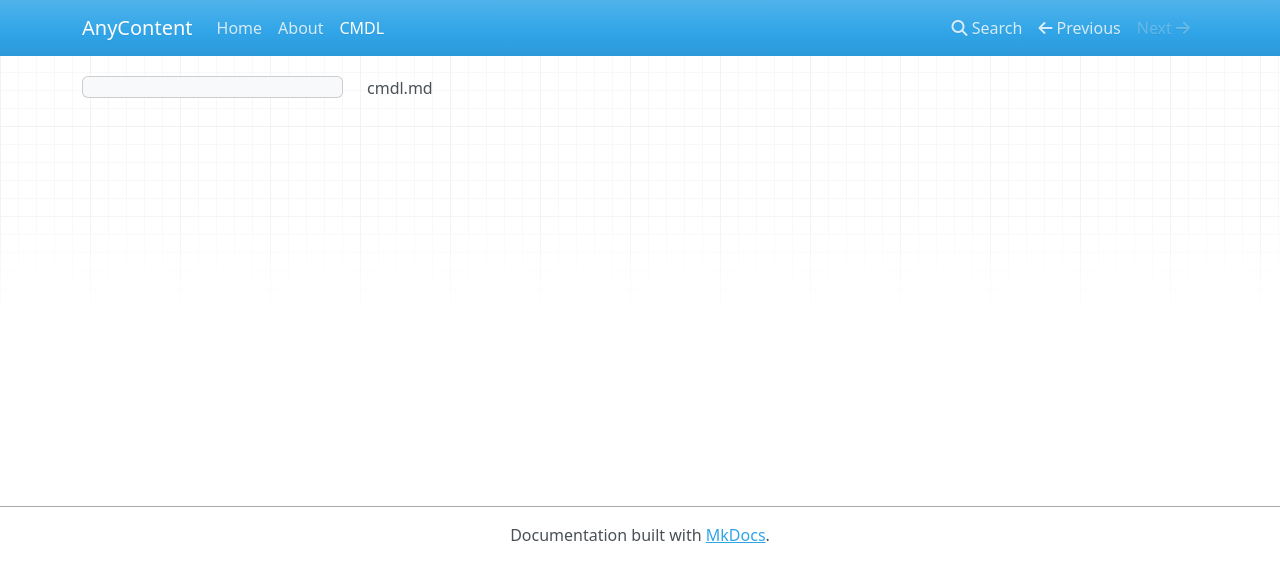
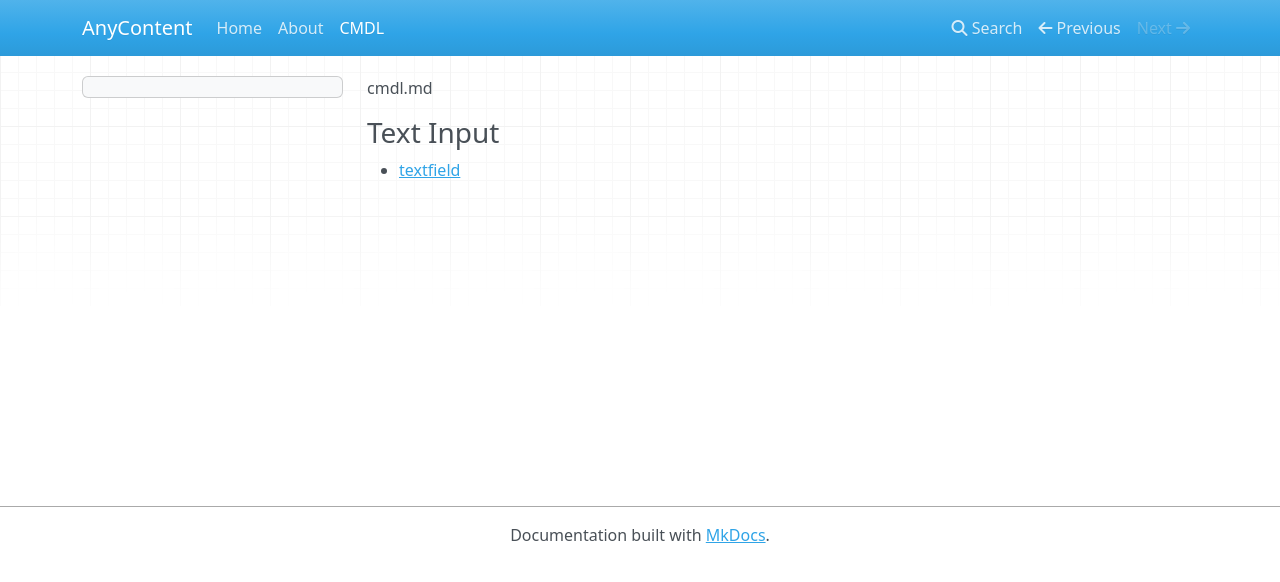
Before and after one commit to nhagemann/anycontent-cmdl-docs, an MkDocs documentation site: the page built from docs/cmdl.md, in a window 1280 px wide. Shown: the top 582 px of the page. Built offline with MkDocs 1.6.1, drawn with Linux system fonts in a browser that asks for light colours; nearby versions of some CDN libraries; old or Windows-style settings are respelled for this version of MkDocs.

Commit message:
mkdocs test

```diff
--- a/docs/cmdl.md
+++ b/docs/cmdl.md
@@ -1 +1,5 @@
 cmdl.md
+
+### Text Input
+
+* [textfield](formelement/textfield.md)
```
Also changed, not shown: docs/formelement/textfield.md (renamed from anycontent/formelement/textfield.md), 2 other files.
